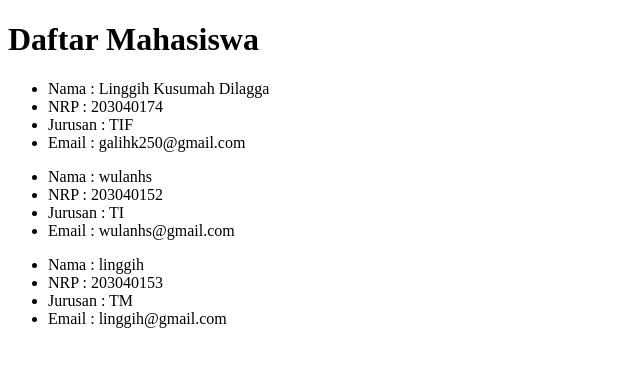
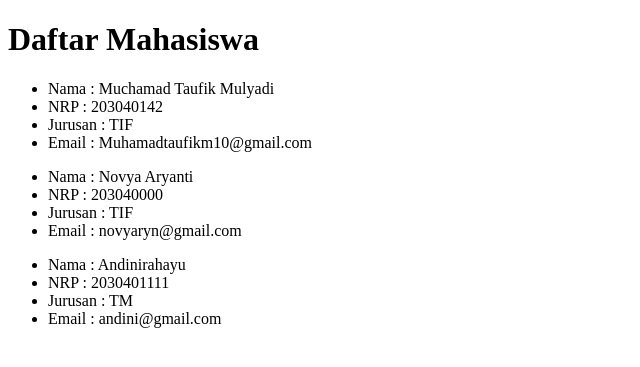
Before and after one commit to MuchamadTaufik/pw2021_203040142, a PHP site: page /latihan3.php in a window 1280 px wide. Shown: the top 367 px of the page, without its empty margins (0-640 px from the left). Run offline with PHP 8.4, Linux system fonts and the light colour scheme.

Commit message:
menyelesaikan tugas

```diff
--- a/pertemuan5/latihan3.php
+++ b/pertemuan5/latihan3.php
@@ -10,9 +10,9 @@
 
 <?php
 $mahasiswa = [
-    ["Linggih Kusumah Dilagga", "203040174", "TIF", "galihk250@gmail.com"],
-    ["wulanhs", "203040152", "TI", "wulanhs@gmail.com"],
-    ["linggih", "203040153", "TM", "linggih@gmail.com"]
+    ["Muchamad Taufik Mulyadi", "203040142", "TIF", "Muhamadtaufikm10@gmail.com"],
+    ["Novya Aryanti", "203040000", "TIF", "novyaryn@gmail.com"],
+    ["Andinirahayu", "2030401111", "TM", "andini@gmail.com"]
 ];
 ?>
 <!DOCTYPE html>
```
